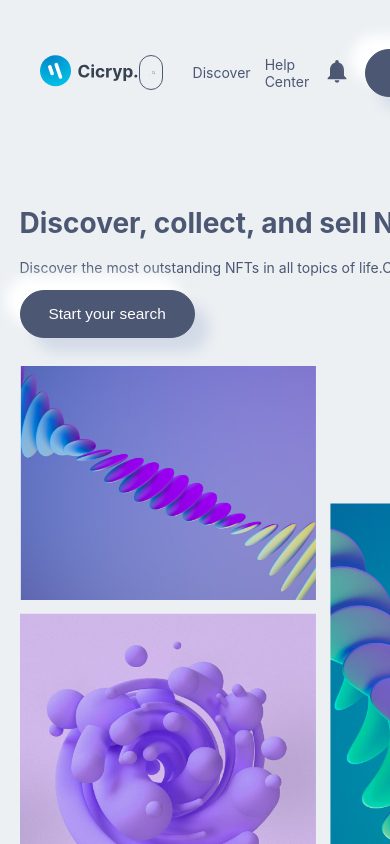
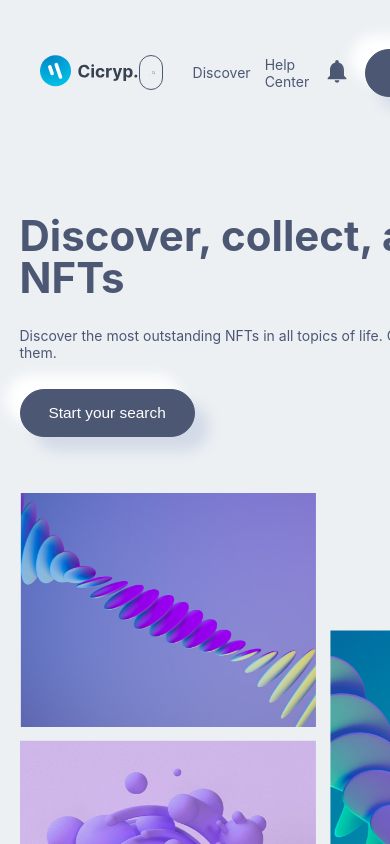
Before and after one commit to Chien-2112/WEB3_NFT_MARKETPLACE_DATN, a Next.js app in the folder frontend/: page / in a window 390 px wide. Shown: the top 844 px of the page. Built offline with nearby package versions, Linux system fonts and the light colour scheme.

Commit message:
create hero-section UI for NFT-Marketplace

```diff
--- a/frontend/components/HeroSection/HeroSection.jsx
+++ b/frontend/components/HeroSection/HeroSection.jsx
@@ -15,7 +15,7 @@ const HeroSection = () => {
 			<div className={Style.heroSection_box_left}>
 				<h1>Discover, collect, and sell NFTs</h1>
 				<p>
-					Discover the most outstanding NFTs in all topics of life.Create
+					Discover the most outstanding NFTs in all topics of life. Create
 					your NFTs and sell them.
 				</p>
 				<Button btnName='Start your search'/>
--- a/frontend/components/HeroSection/HeroSection.module.css
+++ b/frontend/components/HeroSection/HeroSection.module.css
@@ -10,6 +10,19 @@
 	gap: 2rem;
 }
 
+.heroSection_box_left {
+	padding-right: 6rem;
+}
+
+.heroSection_box_left h1 {
+	font-size: 5rem;
+	line-height: 1;
+}
+
+.heroSection_box_left p {
+	margin-bottom: 2rem;
+}
+
 @media screen and (max-width: 35em) {
 	.heroSection {
 		width: 90%;
@@ -19,5 +32,15 @@
 @media screen and (max-width: 55em) {
 	.heroSection_box {
 		grid-template-columns: 1fr;
+		gap: 4rem;
+	}
+
+	.heroSection_box_left {
+		padding-right: 2rem;
+	}
+
+	.heroSection_box_left h1 {
+		line-height: 1;
+		font-size: 3rem;
 	}
 }
```
